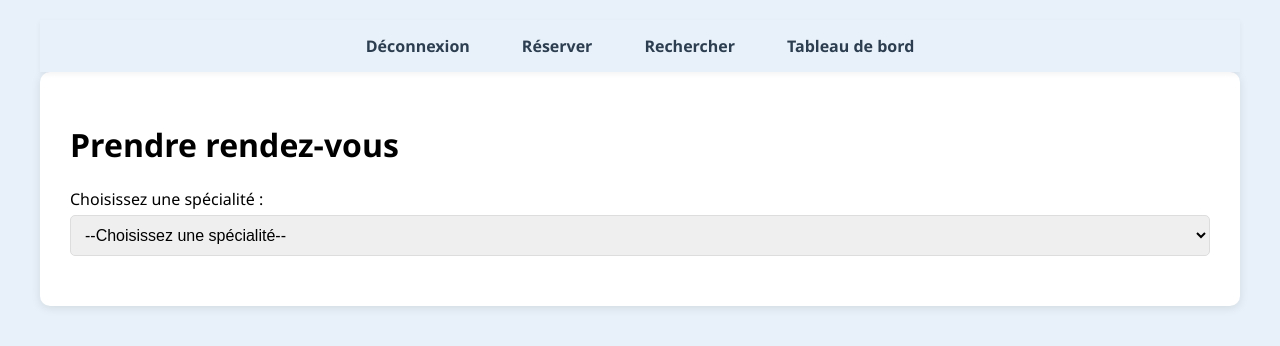
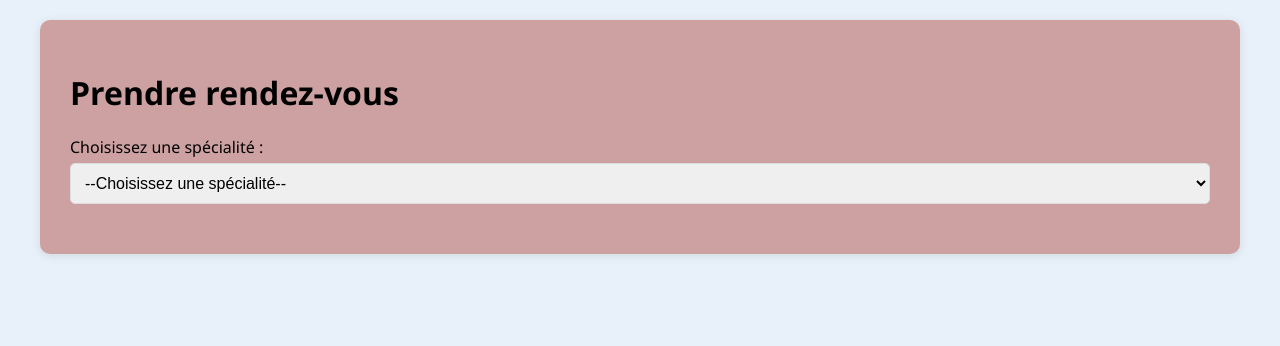
Before and after one commit to dadafax/HSV, a React app: page /book in a window 1280 px wide. Shown: the top 346 px of the page. Built offline with nearby package versions, Linux system fonts and the light colour scheme.

Commit message:
feat add navbar medcinprofile

```diff
--- a/src/App.css
+++ b/src/App.css
@@ -292,7 +292,7 @@ nav a.active {
 }
 
 .book-content {
-    background-color: white;
+    background-color: rgb(205, 161, 161);
     padding: 30px;
     border-radius: 10px;
     box-shadow: 0 2px 10px rgba(0, 0, 0, 0.1);
--- a/src/pages/BookPage.js
+++ b/src/pages/BookPage.js
@@ -34,7 +34,6 @@ const BookPage = () => {
 
     return (
         <div className="book-container">
-            <NavBar/>
             <div className="book-content">
                 <h1>Prendre rendez-vous</h1>
                 <div className="specialite-selector">
--- a/src/pages/MedecinProfile.js
+++ b/src/pages/MedecinProfile.js
@@ -1,6 +1,7 @@
 import React, { useEffect, useState } from "react";
 import { useParams } from "react-router-dom";
 import axios from "axios";
+import NavBar from "../NavBar";
 
 const MedecinProfile = () => {
     const { id } = useParams();
@@ -27,6 +28,9 @@ const MedecinProfile = () => {
     if (!medecin) return null;
 
     return (
+
+        <div>
+            <NavBar/>
             <div className="login-container">
                 <h1>Profil du Médecin</h1>
                 <div className="group"><b>Nom :</b> {medecin.nom}</div>
@@ -35,6 +39,7 @@ const MedecinProfile = () => {
                 <div className="group"><b>Rôle :</b> {medecin.role}</div>
                 <div className="group"><b>Date de création :</b> {new Date(medecin.dateCreation).toLocaleString()}</div>
             </div>
+        </div>
     );
 };
 
```
Lines whose indentation alone changed are shown as unchanged.
